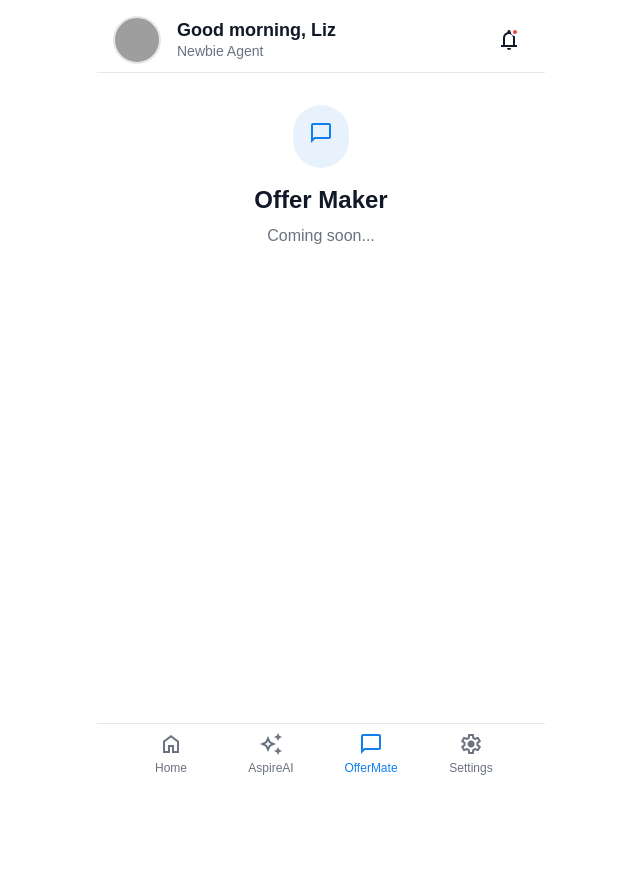
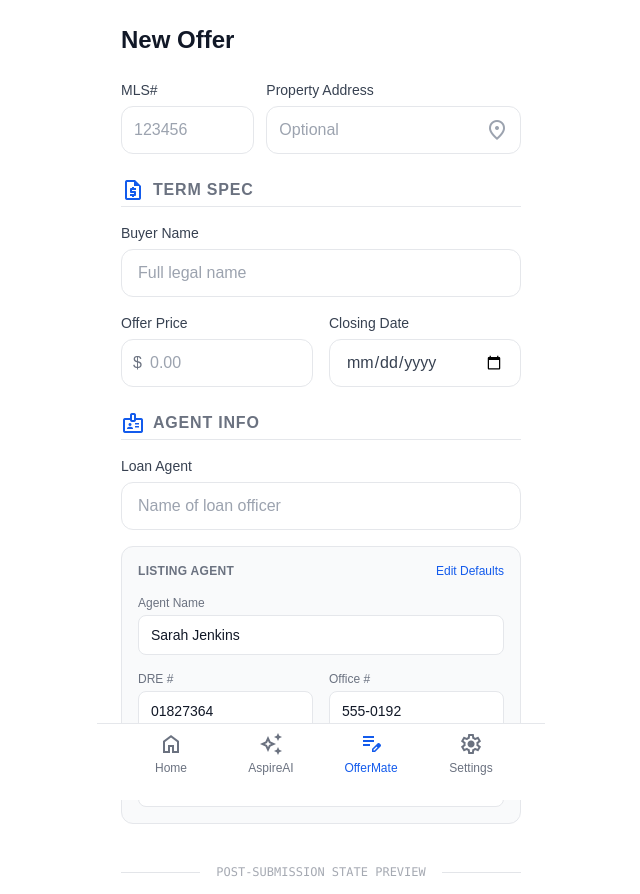
Before and after one commit to aireflags/aspire-site, a Next.js app: page /offerMaker in a window 1280 px wide. Shown: the top 894 px of the page, without its empty margins (319-959 px from the left). Before the commit the page ends 800 px from the top, so only its background shows below. Built offline with nearby package versions, Linux system fonts and the light colour scheme; grey boxes are pictures that could not be loaded.

Commit message:
offermate

```diff
--- a/app/(protected)/offerMaker/page.tsx
+++ b/app/(protected)/offerMaker/page.tsx
@@ -1,38 +1,213 @@
 'use client'
 
+import { useState } from 'react'
+
 export default function OfferMakerPage() {
+  const [formData, setFormData] = useState({
+    mlsNumber: '',
+    propertyAddress: '',
+    buyerName: '',
+    offerPrice: '',
+    closingDate: '',
+    loanAgent: '',
+  })
+
+  const handleInputChange = (field: string, value: string) => {
+    setFormData(prev => ({ ...prev, [field]: value }))
+  }
+
+  const handleCreateOffer = () => {
+    // TODO: Implement offer creation logic
+    console.log('Creating offer with data:', formData)
+  }
+
   return (
     <main className="flex-1 overflow-y-auto pb-20">
-      <div className="flex flex-col">
-        {/* Header */}
-        <header className="flex items-center justify-between p-4 pb-2 bg-white sticky top-0 z-10 backdrop-blur-sm border-b border-gray-200">
-          <div className="flex items-center gap-4">
-            <div
-              className="bg-center bg-no-repeat bg-cover rounded-full size-12 border-2 border-gray-200"
-              style={{ backgroundImage: 'url("https://picsum.photos/seed/alex/100/100")' }}
-            />
-            <div className="flex flex-col">
-              <h2 className="text-gray-900 text-lg font-bold leading-tight">Good morning, Liz</h2>
-              <p className="text-gray-500 text-sm font-medium">Newbie Agent</p>
-            </div>
-          </div>
-          <button className="flex items-center justify-center rounded-full size-10 hover:bg-gray-100 transition-colors relative">
-            <span className="material-symbols-outlined text-gray-900" style={{ fontSize: '24px' }}>notifications</span>
-            <span className="absolute top-2 right-2.5 w-2 h-2 bg-red-500 rounded-full border-2 border-white"></span>
-          </button>
-        </header>
+      <div className="p-6 bg-white">
+        <h1 className="text-2xl font-bold mb-6 text-gray-900">New Offer</h1>
 
-        {/* Main Content */}
-        <div className="px-4 py-8">
-          <div className="text-center">
-            <div className="flex items-center justify-center mb-4">
-              <div className="bg-primary/10 rounded-full p-4">
-                <span className="material-symbols-outlined text-primary text-4xl">chat_bubble</span>
+        <div className="space-y-6">
+          {/* Property Info Section */}
+          <section className="space-y-4">
+            <div className="flex gap-3">
+              <div className="w-1/3 flex flex-col gap-1.5">
+                <label className="text-sm font-medium text-gray-700">MLS#</label>
+                <input
+                  className="w-full h-12 px-3 bg-white border border-gray-200 rounded-xl focus:ring-2 focus:ring-primary focus:border-primary placeholder-gray-400 transition-all"
+                  inputMode="numeric"
+                  placeholder="123456"
+                  type="text"
+                  value={formData.mlsNumber}
+                  onChange={(e) => handleInputChange('mlsNumber', e.target.value)}
+                />
+              </div>
+              <div className="flex-1 flex flex-col gap-1.5">
+                <label className="text-sm font-medium text-gray-700">Property Address</label>
+                <div className="relative">
+                  <input
+                    className="w-full h-12 pl-3 pr-10 bg-white border border-gray-200 rounded-xl focus:ring-2 focus:ring-primary focus:border-primary placeholder-gray-400 transition-all"
+                    placeholder="Optional"
+                    type="text"
+                    value={formData.propertyAddress}
+                    onChange={(e) => handleInputChange('propertyAddress', e.target.value)}
+                  />
+                  <span className="material-symbols-outlined absolute right-3 top-1/2 -translate-y-1/2 text-gray-400 pointer-events-none text-[20px]">location_on</span>
+                </div>
               </div>
             </div>
-            <h1 className="text-2xl font-bold text-gray-900 mb-2">Offer Maker</h1>
-            <p className="text-gray-500">Coming soon...</p>
-          </div>
+          </section>
+
+          {/* Term Spec Section */}
+          <section className="space-y-4">
+            <div className="flex items-center gap-2 pb-1 border-b border-gray-200">
+              <span className="material-symbols-outlined text-primary text-[20px]">request_quote</span>
+              <h3 className="text-base font-bold uppercase tracking-wider text-gray-500">Term SPEC</h3>
+            </div>
+            <div className="space-y-4">
+              <div className="flex flex-col gap-1.5">
+                <label className="text-sm font-medium text-gray-700">Buyer Name</label>
+                <input
+                  className="w-full h-12 px-4 bg-white border border-gray-200 rounded-xl focus:ring-2 focus:ring-primary focus:border-primary placeholder-gray-400 transition-all"
+                  placeholder="Full legal name"
+                  type="text"
+                  value={formData.buyerName}
+                  onChange={(e) => handleInputChange('buyerName', e.target.value)}
+                />
+              </div>
+              <div className="grid grid-cols-2 gap-4">
+                <div className="flex flex-col gap-1.5">
+                  <label className="text-sm font-medium text-gray-700">Offer Price</label>
+                  <div className="relative">
+                    <span className="absolute left-3 top-1/2 -translate-y-1/2 text-gray-500 font-medium">$</span>
+                    <input
+                      className="w-full h-12 pl-7 pr-4 bg-white border border-gray-200 rounded-xl focus:ring-2 focus:ring-primary focus:border-primary placeholder-gray-400 transition-all"
+                      inputMode="decimal"
+                      placeholder="0.00"
+                      type="text"
+                      value={formData.offerPrice}
+                      onChange={(e) => handleInputChange('offerPrice', e.target.value)}
+                    />
+                  </div>
+                </div>
+                <div className="flex flex-col gap-1.5">
+                  <label className="text-sm font-medium text-gray-700">Closing Date</label>
+                  <div className="relative">
+                    <input
+                      className="w-full h-12 px-4 bg-white border border-gray-200 rounded-xl focus:ring-2 focus:ring-primary focus:border-primary text-gray-700 transition-all"
+                      type="date"
+                      value={formData.closingDate}
+                      onChange={(e) => handleInputChange('closingDate', e.target.value)}
+                    />
+                  </div>
+                </div>
+              </div>
+            </div>
+          </section>
+
+          {/* Agent Info Section */}
+          <section className="space-y-4">
+            <div className="flex items-center gap-2 pb-1 border-b border-gray-200">
+              <span className="material-symbols-outlined text-primary text-[20px]">badge</span>
+              <h3 className="text-base font-bold uppercase tracking-wider text-gray-500">Agent Info</h3>
+            </div>
+            <div className="space-y-4">
+              <div className="flex flex-col gap-1.5">
+                <label className="text-sm font-medium text-gray-700">Loan Agent</label>
+                <input
+                  className="w-full h-12 px-4 bg-white border border-gray-200 rounded-xl focus:ring-2 focus:ring-primary focus:border-primary placeholder-gray-400 transition-all"
+                  placeholder="Name of loan officer"
+                  type="text"
+                  value={formData.loanAgent}
+                  onChange={(e) => handleInputChange('loanAgent', e.target.value)}
+                />
+              </div>
+              <div className="p-4 rounded-xl bg-gray-50 border border-gray-200 space-y-4">
+                <div className="flex items-center justify-between">
+                  <p className="text-xs font-semibold uppercase text-gray-500 tracking-wide">Listing Agent</p>
+                  <button className="text-xs font-medium text-primary hover:text-blue-600 transition-colors">
+                    Edit Defaults
+                  </button>
+                </div>
+                <div className="grid grid-cols-1 gap-4">
+                  <div>
+                    <label className="text-xs text-gray-500 mb-1 block">Agent Name</label>
+                    <input
+                      className="w-full h-10 px-3 bg-white border border-gray-200 rounded-lg text-sm text-gray-900 focus:outline-none focus:border-primary"
+                      readOnly
+                      type="text"
+                      value="Sarah Jenkins"
+                    />
+                  </div>
+                  <div className="grid grid-cols-2 gap-4">
+                    <div>
+                      <label className="text-xs text-gray-500 mb-1 block">DRE #</label>
+                      <input
+                        className="w-full h-10 px-3 bg-white border border-gray-200 rounded-lg text-sm text-gray-900 focus:outline-none focus:border-primary"
+                        readOnly
+                        type="text"
+                        value="01827364"
+                      />
+                    </div>
+                    <div>
+                      <label className="text-xs text-gray-500 mb-1 block">Office #</label>
+                      <input
+                        className="w-full h-10 px-3 bg-white border border-gray-200 rounded-lg text-sm text-gray-900 focus:outline-none focus:border-primary"
+                        readOnly
+                        type="text"
+                        value="555-0192"
+                      />
+                    </div>
+                  </div>
+                  <div>
+                    <label className="text-xs text-gray-500 mb-1 block">Office Address</label>
+                    <input
+                      className="w-full h-10 px-3 bg-white border border-gray-200 rounded-lg text-sm text-gray-900 focus:outline-none focus:border-primary"
+                      readOnly
+                      type="text"
+                      value="123 Market St, San Francisco, CA"
+                    />
+                  </div>
+                </div>
+              </div>
+            </div>
+          </section>
+
+          {/* Post-Submission State Preview */}
+          <section className="pt-4 opacity-60 hover:opacity-100 transition-opacity">
+            <div className="flex items-center gap-4 mb-4">
+              <div className="h-px flex-1 bg-gray-300"></div>
+              <span className="text-xs font-mono text-gray-500">POST-SUBMISSION STATE PREVIEW</span>
+              <div className="h-px flex-1 bg-gray-300"></div>
+            </div>
+            <div className="bg-gray-900 border border-gray-700 rounded-2xl p-5 shadow-lg">
+              <div className="flex items-center justify-between mb-3">
+                <span className="text-sm font-medium text-white">Generating Offer...</span>
+                <span className="text-xs text-emerald-400 font-bold">COMPLETE</span>
+              </div>
+              <div className="w-full bg-gray-700 rounded-full h-2 mb-6">
+                <div className="bg-emerald-500 h-2 rounded-full w-full shadow-[0_0_10px_rgba(16,185,129,0.5)]"></div>
+              </div>
+              <div className="flex gap-3">
+                <button className="flex-1 h-10 flex items-center justify-center gap-2 rounded-lg border border-gray-600 hover:bg-gray-800 text-white text-sm font-medium transition-colors">
+                  <span className="material-symbols-outlined text-[18px]">visibility</span>
+                  Preview
+                </button>
+                <button className="flex-1 h-10 flex items-center justify-center gap-2 rounded-lg bg-primary hover:bg-blue-600 text-white text-sm font-medium shadow-lg shadow-blue-900/20 transition-colors">
+                  <span className="material-symbols-outlined text-[18px]">download</span>
+                  Download
+                </button>
+              </div>
+            </div>
+          </section>
+
+          {/* Create Offer Button */}
+          <button
+            onClick={handleCreateOffer}
+            className="w-full h-14 rounded-xl bg-primary hover:bg-blue-600 text-white font-bold text-lg shadow-lg shadow-blue-500/30 transition-all transform active:scale-[0.98] flex items-center justify-center gap-2 mt-4"
+          >
+            <span>Create Offer</span>
+            <span className="material-symbols-outlined">arrow_forward</span>
+          </button>
         </div>
       </div>
     </main>
--- a/app/components/BottomNav.tsx
+++ b/app/components/BottomNav.tsx
@@ -9,7 +9,7 @@ export default function BottomNav() {
   const navItems = [
     { path: '/home', icon: 'home', label: 'Home' },
     { path: '/aspireAI', icon: 'auto_awesome', label: 'AspireAI' },
-    { path: '/offerMaker', icon: 'chat_bubble', label: 'OfferMate' },
+    { path: '/offerMaker', icon: 'edit_note', label: 'OfferMate' },
     { path: '/settings', icon: 'settings', label: 'Settings' },
   ]
 
--- a/tailwind.config.js
+++ b/tailwind.config.js
@@ -9,11 +9,15 @@ module.exports = {
   theme: {
     extend: {
       colors: {
-        primary: '#137fec',
+        primary: '#135bec',
         background: {
-          light: '#f6f7f8',
-          dark: '#0a0f14'
+          light: '#ffffff',
+          dark: '#101622'
         },
+        'background-light': '#ffffff',
+        'background-dark': '#101622',
+        'surface-dark': '#1c2533',
+        'border-dark': '#324467',
         card: {
           light: '#ffffff',
           dark: '#1c2127'
@@ -21,6 +25,7 @@ module.exports = {
       },
       fontFamily: {
         sans: ['Manrope', 'sans-serif'],
+        display: ['Manrope', 'sans-serif'],
       },
     },
   },
```
Also changed, not shown: 1 other file (tests, documents, lock files or other folders).
